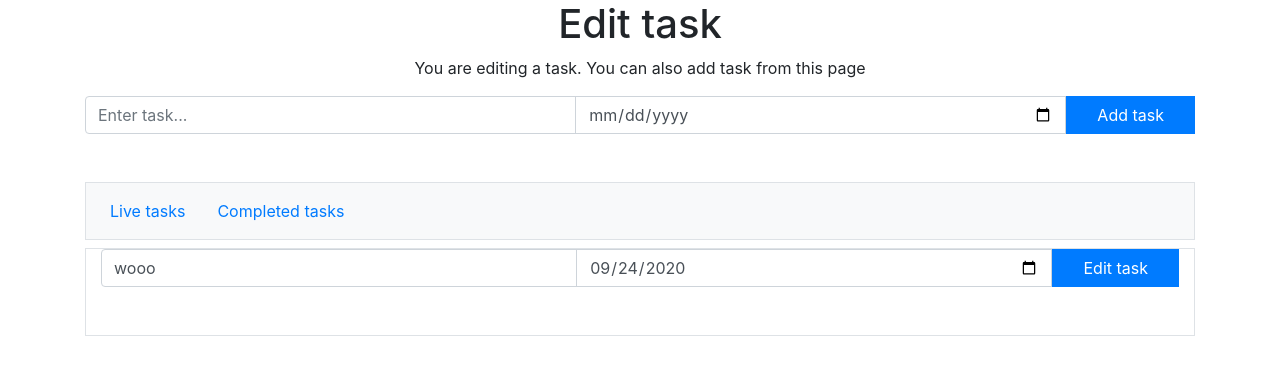
After one commit to deividas-pelakauskas/todo-flask, a Flask app: page /edit/3 in a window 1280 px wide. The commit adds this page. Shown: the top 375 px of the page. Run offline with Flask 2, Linux system fonts and the light colour scheme; data comes from the database, SQL or seed files in the repository; both versions use the stored data as it was after the commit; some libraries are stand-ins or nearby versions.

Commit message:
Edit task added

```diff
--- a/app.py
+++ b/app.py
@@ -38,10 +38,7 @@ def completed():
 
 @app.route("/add", methods=["POST"])
 def add():
-    """
-    Add new task
-
-    """
+    """Add new task"""
     title = request.form.get("title")
     deadline = request.form.get("deadline")
     new_task = Task(title=title, deadline=deadline, completed=False)
@@ -52,10 +49,7 @@ def add():
 
 @app.route("/update/<int:task_id>")
 def update(task_id):
-    """
-    Update task
-
-    """
+    """Update task action"""
     task = Task.query.filter_by(id=task_id).first()
     task.completed = not task.completed
     db.session.commit()
@@ -64,23 +58,48 @@ def update(task_id):
 
 @app.route("/delete/<int:task_id>")
 def delete(task_id):
-    """
-    Delete task
-
-    """
+    """Delete task action"""
     task = Task.query.filter_by(id=task_id).first()
     db.session.delete(task)
     db.session.commit()
     return redirect(url_for("index"))
 
 
+@app.route("/edit/<int:task_id>")
+def edit_task(task_id):
+    """Edit task page"""
+    task = Task.query.filter_by(id=task_id).first()
+    task_title = task.title
+    task_deadline = task.deadline
+    heading = "Edit task"
+    page_description = "You are editing a task. You can also add task from this page"
+    return render_template("edit.html", task_id=task_id, task_title=task_title, task_deadline=task_deadline, title="Edit task", heading=heading,
+                           page_description=page_description)
+
+
+@app.route("/edit-task/<int:task_id>", methods=["POST"])
+def edit_task_action(task_id):
+    """Edit task function to do the actual editing on the back-end"""
+    title = request.form.get("title")
+    deadline = request.form.get("deadline")
+    task = Task.query.filter_by(id=task_id).first()
+    task.title = title
+    task.deadline = deadline
+    db.session.commit()
+    return redirect(url_for("index"))
+
+
 @app.template_filter('formatdatetime')
 def format_datetime(value, format="%d/%m/%Y"):
-    """Format a date time to DAY/MONTH/YEAR (Bootstrap date input field comes as YYYY-MM-DD"""
+    """Format a date time to DAY/MONTH/YEAR (Bootstrap date input field comes as YYYY-MM-DD. Date is not required
+    field """
     if value is None:
         return ""
-    date = datetime.strptime(value, "%Y-%m-%d")
-    return date.strftime(format)
+    try:
+        date = datetime.strptime(value, "%Y-%m-%d")
+        return date.strftime(format)
+    except:
+        return ""
 
 
 def tasks_exist():
--- /dev/null
+++ b/templates/edit.html
@@ -0,0 +1,12 @@
+{% extends "layout.html" %}
+{% block content %}
+    <form action="/edit-task/{{ task_id }}" method="POST">
+        <div class="input-group mb-5">
+            <div class="input-group">
+                <input type="text" class="form-control input-lg" name="title" value="{{ task_title }}" placeholder="Edit task..." required>
+                <input class="form-control" name="deadline" type="date" value="{{ task_deadline }}" placeholder="Enter task deadline...">
+                <button type="submit" class="btn btn-primary rounded-0">&nbsp;&nbsp;&nbsp;&nbsp;Edit task&nbsp;&nbsp;&nbsp;&nbsp;</button>
+            </div>
+        </div>
+    </form>
+{% endblock content %}
--- a/templates/layout.html
+++ b/templates/layout.html
@@ -19,7 +19,7 @@
             <div class="input-group mb-5">
                 <div class="input-group">
                     <input type="text" class="form-control input-lg" name="title" required placeholder="Enter task...">
-                    <input class="form-control" name="deadline" type="date" required placeholder="Enter task deadline...">
+                    <input class="form-control" name="deadline" type="date" placeholder="Enter task deadline...">
                     <button type="submit" class="btn btn-primary rounded-0">&nbsp;&nbsp;&nbsp;&nbsp;Add task&nbsp;&nbsp;&nbsp;&nbsp;</button>
                 </div>
             </div>
```
Also changed, not shown: templates/home.html (+4 -3 lines), db.sqlite.
